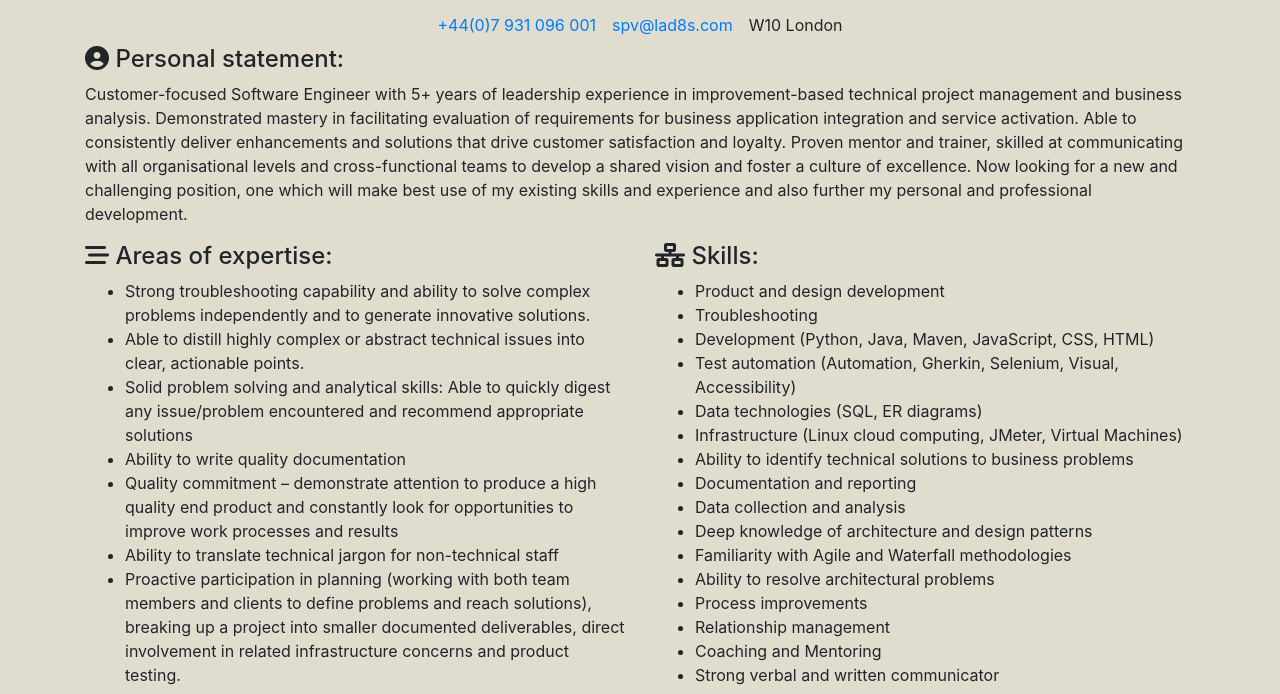
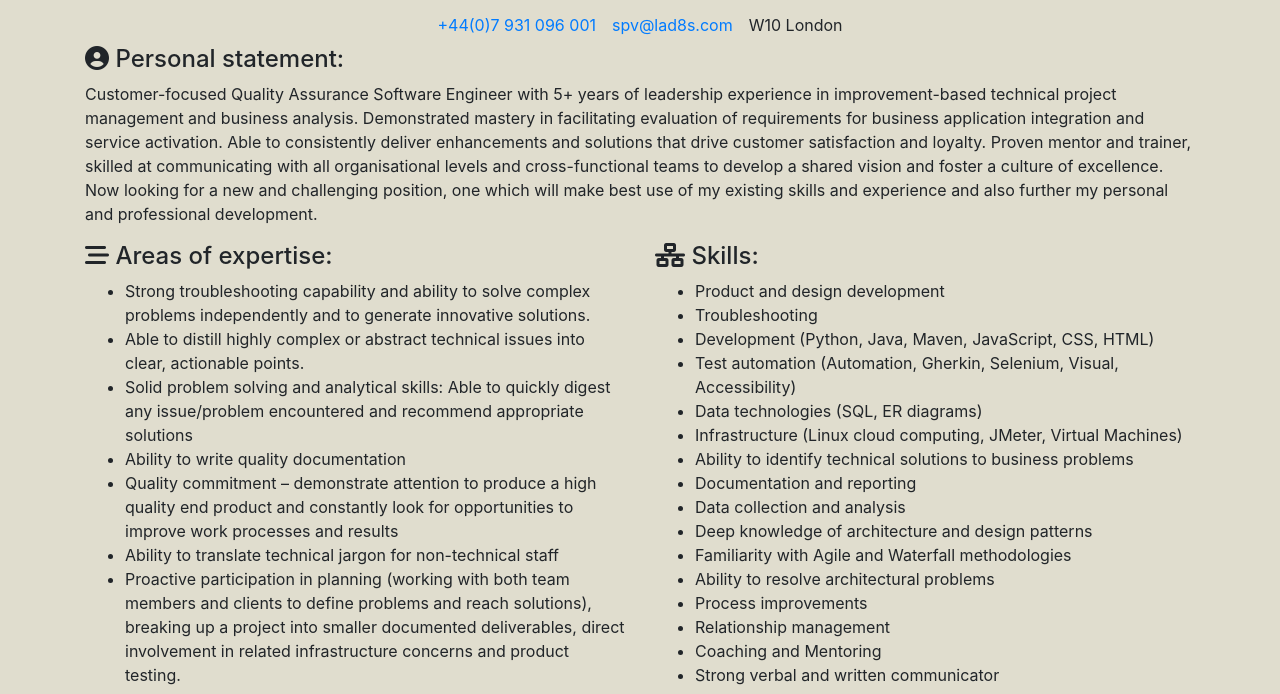
Before and after one commit to lad8s/lad8s, a plain HTML site: page cv.html in a window 1280 px wide. Shown: the part 106-800 px from the top of the page. Drawn offline with nearby package versions, Linux system fonts and the light colour scheme.

Commit message:
Update cv.html

```diff
--- a/cv.html
+++ b/cv.html
@@ -2,7 +2,7 @@
 <!DOCTYPE html>
 <html lang="en">
     <head>
-     <title>SPV - SOLUTIONS ENGINEER CV</title>
+     <title>SPV - QA SOFTWARE ENGINEER CV</title>
  <link rel="stylesheet" href="https://cdn.jsdelivr.net/npm/bootstrap@4.6.0/dist/css/bootstrap.min.css" integrity="sha384-B0vP5xmATw1+K9KRQjQERJvTumQW0nPEzvF6L/Z6nronJ3oUOFUFpCjEUQouq2+l" crossorigin="anonymous">
 <script src="https://cdn.jsdelivr.net/npm/bootstrap@4.6.0/dist/js/bootstrap.bundle.min.js" integrity="sha384-Piv4xVNRyMGpqkS2by6br4gNJ7DXjqk09RmUpJ8jgGtD7zP9yug3goQfGII0yAns" crossorigin="anonymous"></script>
 <script src="https://code.jquery.com/jquery-3.5.1.slim.min.js" integrity="sha384-DfXdz2htPH0lsSSs5nCTpuj/zy4C+OGpamoFVy38MVBnE+IbbVYUew+OrCXaRkfj" crossorigin="anonymous"></script>
@@ -82,7 +82,7 @@ body {
 </div>
  <div class="col-12">
  <h4><i class="fas fa-user-circle"></i> Personal statement:</h4>
-       <p>Customer-focused Software Engineer with 5+ years of leadership experience in improvement-based technical project management and business analysis.
+       <p>Customer-focused Quality Assurance Software Engineer with 5+ years of leadership experience in improvement-based technical project management and business analysis.
 Demonstrated mastery in facilitating evaluation of requirements for business application integration and service activation.
 Able to consistently deliver enhancements and solutions that drive customer satisfaction and loyalty.
 Proven mentor and trainer, skilled at communicating with all organisational levels and cross-functional teams to develop a shared vision and foster a culture of excellence.
```
